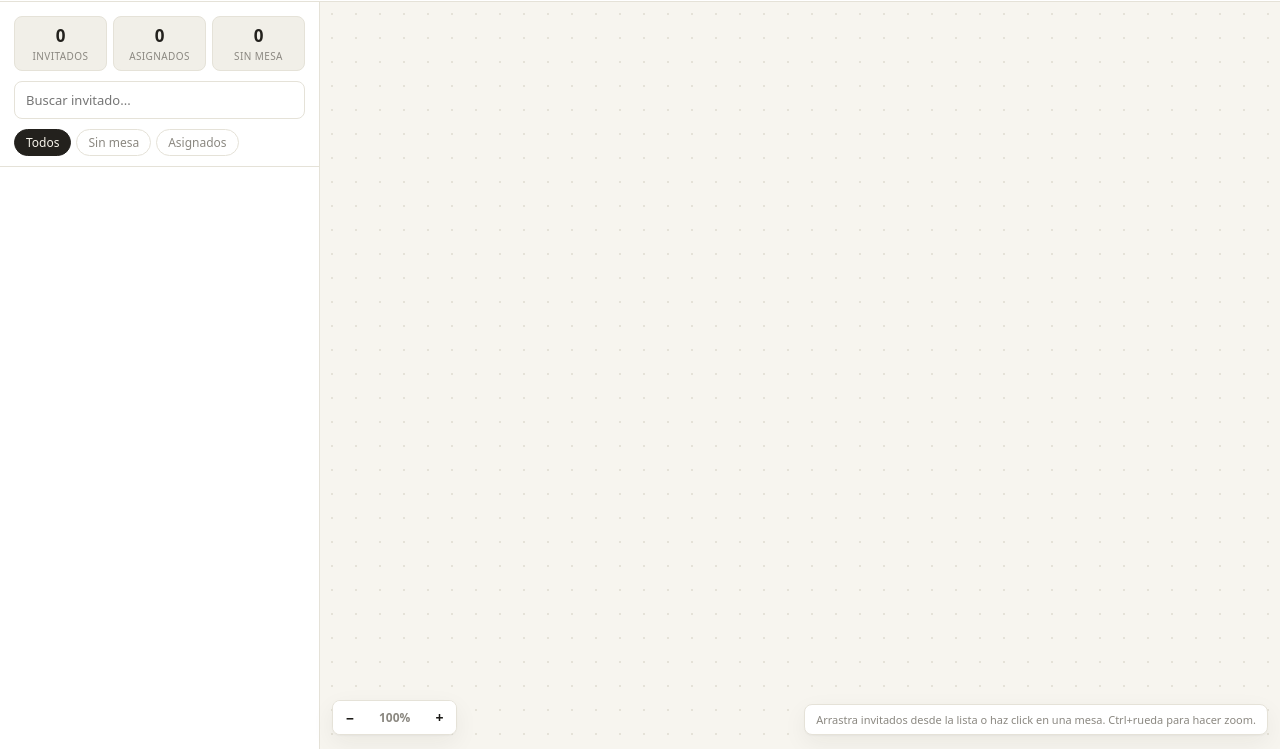
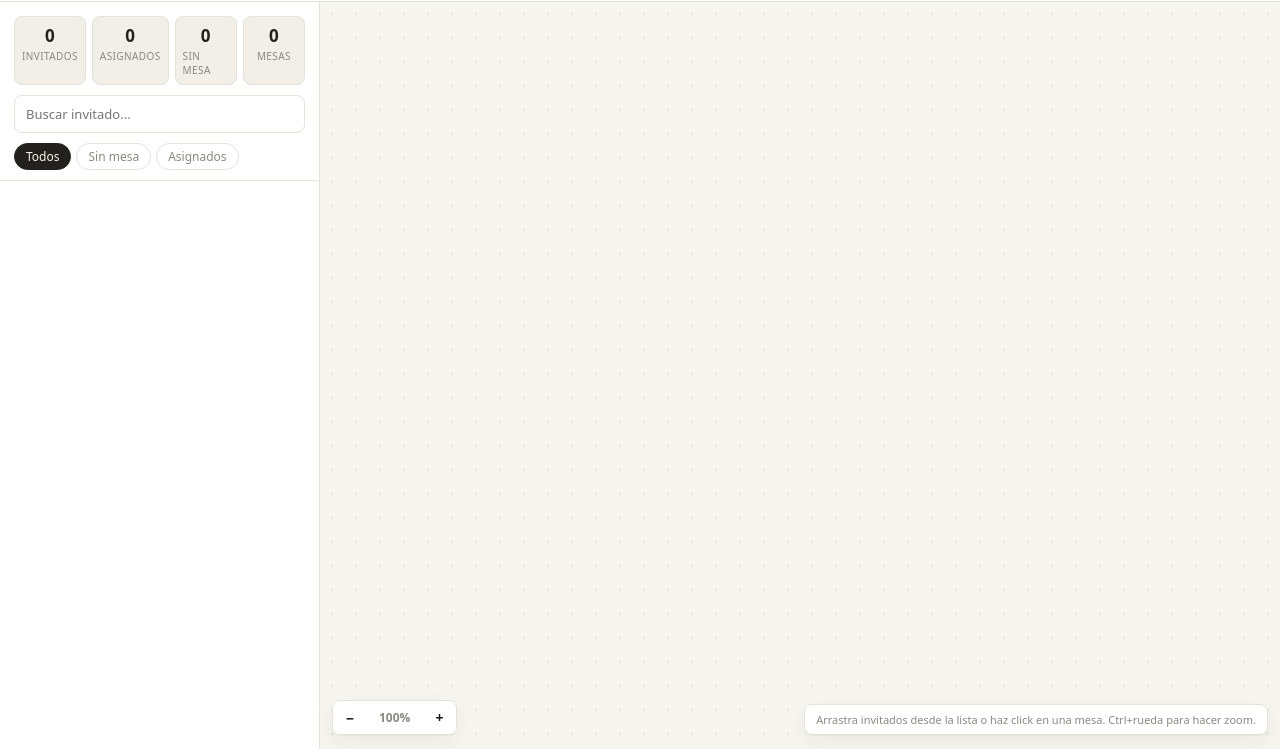
Before and after one commit to JorgeTorrv/gestion-de-mesas, a website: page public/index.html in a window 1280 px wide. Shown: the part 53-802 px from the top of the page. Drawn offline with Linux system fonts and the light colour scheme; no server answers; a script that the page names is missing.

Commit message:
Agregar contador de mesas en panel de totales
Cuarta columna en la cabecera del sidebar junto a Invitados / Asignados
/ Sin mesa.

Co-Authored-By: Claude Opus 4.7 <noreply@anthropic.com>

```diff
--- a/public/app.js
+++ b/public/app.js
@@ -79,6 +79,7 @@ function renderCounts() {
   $('#count-total').textContent = total;
   $('#count-assigned').textContent = assigned;
   $('#count-unassigned').textContent = total - assigned;
+  $('#count-tables').textContent = state.tables.length;
 }
 
 // ============ GUEST LIST ============
--- a/public/index.html
+++ b/public/index.html
@@ -51,6 +51,7 @@
         <div><strong id="count-total">0</strong><span>Invitados</span></div>
         <div><strong id="count-assigned">0</strong><span>Asignados</span></div>
         <div><strong id="count-unassigned">0</strong><span>Sin mesa</span></div>
+        <div><strong id="count-tables">0</strong><span>Mesas</span></div>
       </div>
       <div class="search-wrap">
         <input id="search" type="text" placeholder="Buscar invitado..." />
--- a/public/styles.css
+++ b/public/styles.css
@@ -99,7 +99,7 @@ body {
   border-bottom: 1px solid var(--border);
   display: flex; flex-direction: column; gap: 10px;
 }
-.counts { display: grid; grid-template-columns: repeat(3,1fr); gap: 6px; }
+.counts { display: grid; grid-template-columns: repeat(4,1fr); gap: 6px; }
 .counts > div {
   background: var(--bg-2);
   border: 1px solid var(--border);
```
